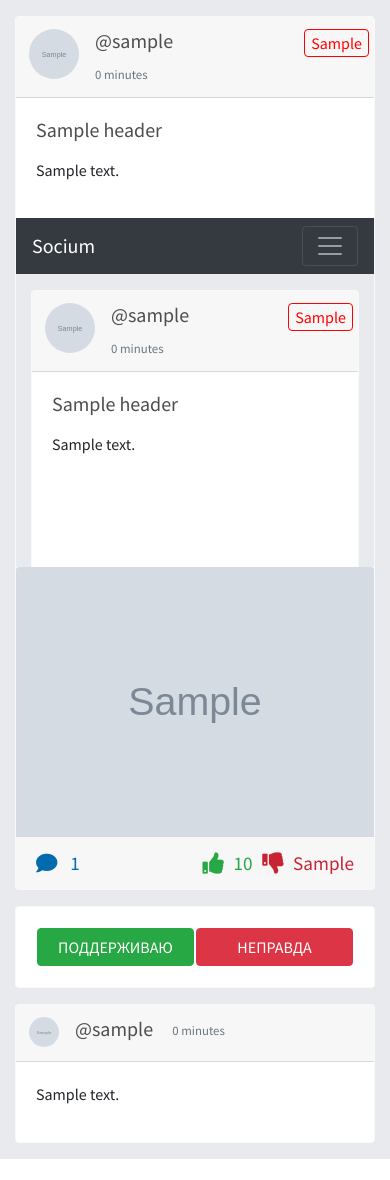
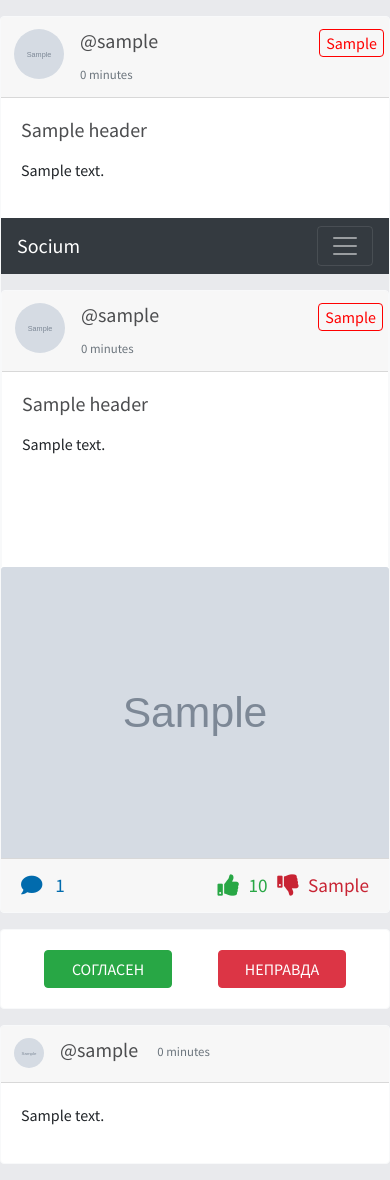
Before and after one commit to A-Tarski/Socium, a Django app: template report/templates/report/report_detail.html in a window 390 px wide. Shown: the part 56-1236 px from the top of the page. Before the commit the page ends 1215 px from the top, so only its background shows below. Run offline with Django 3.2, Linux system fonts and the light colour scheme; the template is opened without the code that fills it: most values are stand-ins (such as "Sample title", 1, 10 or a date in 2020); grey boxes marked "Sample" are stand-in pictures; some libraries are stand-ins or nearby versions.

Commit message:
Small screen adaptations

```diff
--- a/base/static/base/css/base.css
+++ b/base/static/base/css/base.css
@@ -4,6 +4,21 @@
 }
 .mycontainer{
   margin: auto;
+}
+@media screen and ( max-width: 700px ){
+    .mycontainer{
+        margin-left: 0;
+        margin-right: 0;
+        padding-right: 0px;
+        padding-left: 0px;
+    }
+}
+
+
+.plate-list{
+  margin: -0.7rem -0.7rem -0.7rem -0.7rem;
+  text-align: right;
+  word-break: break-all;
 }
 
 .blue{
--- a/base/templates/registration/sign_up.html
+++ b/base/templates/registration/sign_up.html
@@ -6,7 +6,7 @@
   <p> <strong> ERROR WITH EMAIL POP UP </strong> </p>
 {% endif %}
   <p></p>
-  <div class="container">
+  <div class="container mycontainer">
     <div class="card border-light mb-3 mx-auto" style="width: 100%; max-width: 45rem;">
       <h5 class="card-header">Регистрация</h5>
       <div class="card-body">
--- a/report/templates/report/report_detail.html
+++ b/report/templates/report/report_detail.html
@@ -3,20 +3,18 @@
 {% block body_block %}
 {% load bootstrap4 %}
   <p></p>
-  <div class="container">
+  <div class="container mycontainer">
     {% include 'report/_report.html'%}
     <div class="card border-light mb-3 mx-auto" style="width: 100%; max-width: 45rem;">
       <div class="card-body">
-        <table class="mytable">
-          <tbody>
-              <td><form action="{% url 'report:like' pk=report.pk %}" class="">
-                <button type="submit" class="btn btn-primary btn-block btn-success">ПОДДЕРЖИВАЮ</button>
-              </form></td>
-              <td><form action="{% url 'report:unlike' pk=report.pk %}" class="">
-                <button type="submit" class="btn btn-primary btn-block btn-danger">НЕПРАВДА</button>
-              </form></td>
-          </tbody>
-        </table>
+        <div class="d-flex justify-content-around">
+          <form action="{% url 'report:like' pk=report.pk %}" class="">
+            <button type="submit" class="btn btn-primary btn-block btn-success" style="text-align: center; width: 8rem;">СОГЛАСЕН</button>
+          </form>
+          <form action="{% url 'report:unlike' pk=report.pk %}" class="">
+            <button type="submit" class="btn btn-primary btn-block btn-danger" style="text-align: center; width: 8rem;">НЕПРАВДА</button>
+          </form>
+        </div>
       </div>
     </div>
     {% if user.is_authenticated %}
```
Also changed, not shown: base/templates/base/personal.html (+4 -4 lines), plate/templates/plate/vehicle_plate_detail.html (+13 -19 lines).
